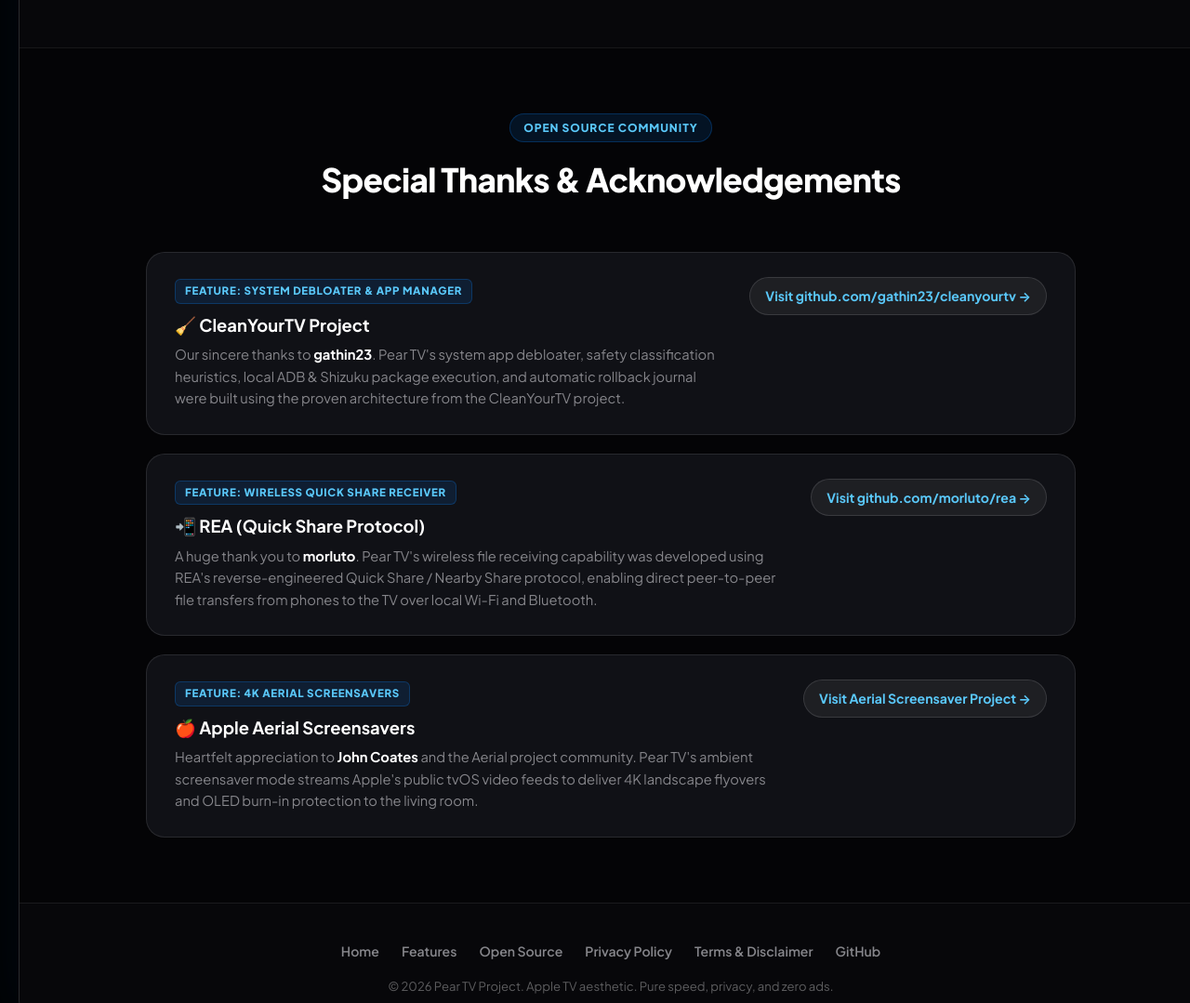
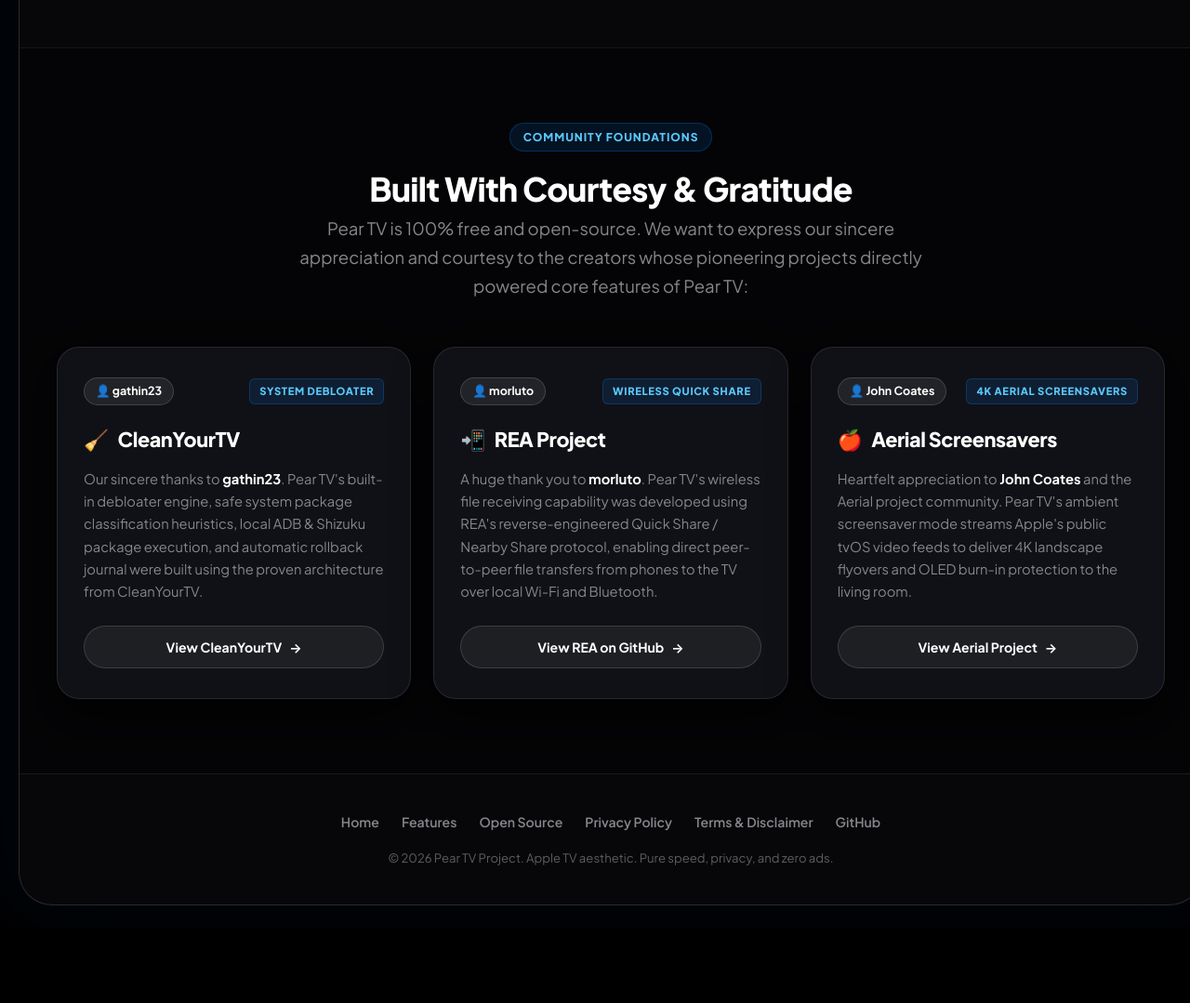
Before and after one commit to FaysArukattil/PearTV, a plain HTML site: page docs/index.html in a window 1280 px wide. Shown: the part 1980-3059 px from the top of the page at 93% size. After the commit the page ends 2978 px from the top, so only its background shows below. Drawn offline with Linux system fonts and the light colour scheme.

Commit message:
feat(docs): redesign open-source acknowledgements into 3-column Apple-style community cards

```diff
--- a/docs/index.html
+++ b/docs/index.html
@@ -575,76 +575,107 @@
        COURTEOUS OPEN SOURCE ACKNOWLEDGEMENTS
        ========================================================= */
     .upstream-section {
-      padding: 70px 40px;
+      padding: 80px 40px;
       border-top: 1px solid rgba(255, 255, 255, 0.08);
       background: rgba(0, 0, 0, 0.4);
       position: relative;
       z-index: 5;
     }
-    .upstream-card-list {
-      max-width: 1000px;
+    .upstream-grid {
+      display: grid;
+      grid-template-columns: repeat(3, 1fr);
+      gap: 24px;
+      max-width: 1200px;
       margin: 0 auto;
+    }
+    .upstream-card {
+      background: var(--surface);
+      border: 1px solid rgba(255, 255, 255, 0.1);
+      border-radius: 24px;
+      padding: 32px 28px;
       display: flex;
       flex-direction: column;
-      gap: 20px;
+      justify-content: space-between;
+      transition: all 0.25s cubic-bezier(0.16, 1, 0.3, 1);
+      box-shadow: 0 20px 40px rgba(0, 0, 0, 0.6);
+      position: relative;
     }
-    .upstream-item {
-      background: var(--surface);
-      border: 1px solid rgba(255, 255, 255, 0.1);
-      border-radius: 20px;
-      padding: 26px 30px;
+    .upstream-card:hover {
+      transform: translateY(-4px);
+      border-color: rgba(10, 132, 255, 0.4);
+      box-shadow: 0 30px 60px -15px rgba(0, 0, 0, 0.8), 0 0 30px rgba(10, 132, 255, 0.15);
+    }
+    .upstream-meta {
       display: flex;
       justify-content: space-between;
-      align-items: flex-start;
-      gap: 24px;
-      transition: all 0.2s;
+      align-items: center;
+      margin-bottom: 20px;
+      flex-wrap: wrap;
+      gap: 8px;
     }
-    .upstream-item:hover {
-      border-color: rgba(255, 255, 255, 0.2);
-      background: var(--surface-elevated);
+    .upstream-author {
+      font-size: 0.78rem;
+      font-weight: 700;
+      color: #FFFFFF;
+      background: rgba(255, 255, 255, 0.08);
+      border: 1px solid rgba(255, 255, 255, 0.15);
+      padding: 4px 12px;
+      border-radius: 999px;
+      display: inline-flex;
+      align-items: center;
+      gap: 6px;
     }
     .upstream-tag {
       display: inline-block;
-      font-size: 0.72rem;
+      font-size: 0.7rem;
       font-weight: 800;
       letter-spacing: 0.06em;
       text-transform: uppercase;
       color: var(--primary-light);
       background: rgba(10, 132, 255, 0.12);
       border: 1px solid rgba(10, 132, 255, 0.25);
-      padding: 3px 10px;
+      padding: 4px 10px;
       border-radius: 6px;
-      margin-bottom: 8px;
     }
-    .upstream-item h4 {
-      font-size: 1.15rem;
-      font-weight: 700;
+    .upstream-card h3 {
+      font-size: 1.35rem;
+      font-weight: 800;
       color: #FFFFFF;
-      margin-bottom: 6px;
+      letter-spacing: -0.02em;
+      margin-bottom: 12px;
+      display: flex;
+      align-items: center;
+      gap: 10px;
     }
     .upstream-courtesy {
       font-size: 0.92rem;
       color: var(--text-muted);
-      line-height: 1.6;
+      line-height: 1.65;
+      margin-bottom: 24px;
     }
     .upstream-courtesy strong {
       color: #FFFFFF;
     }
-    .upstream-item .link {
-      white-space: nowrap;
+    .upstream-btn {
+      display: flex;
+      align-items: center;
+      justify-content: center;
+      gap: 8px;
+      width: 100%;
+      padding: 11px 18px;
+      background: rgba(255, 255, 255, 0.06);
+      border: 1px solid rgba(255, 255, 255, 0.14);
+      border-radius: 999px;
+      color: #FFFFFF;
       font-weight: 700;
       font-size: 0.88rem;
-      display: inline-flex;
-      align-items: center;
-      gap: 6px;
-      padding: 8px 16px;
-      background: rgba(255, 255, 255, 0.06);
-      border: 1px solid rgba(255, 255, 255, 0.12);
-      border-radius: 999px;
+      text-decoration: none;
+      transition: all 0.2s;
     }
-    .upstream-item .link:hover {
-      background: rgba(255, 255, 255, 0.12);
-      color: #FFFFFF;
+    .upstream-btn:hover {
+      background: #FFFFFF;
+      color: #000000;
+      box-shadow: 0 4px 20px rgba(255, 255, 255, 0.3);
     }
 
     /* Footer */
@@ -682,7 +713,7 @@
       .hero-viewport { padding: 40px 16px 40px; }
       .hero-title { font-size: 2.2rem; }
       .hero-subtitle { font-size: 1rem; }
-      .upstream-item { flex-direction: column; align-items: flex-start; }
+      .upstream-grid { grid-template-columns: 1fr; }
       .features-section, .upstream-section { padding: 50px 20px; }
     }
   </style>
@@ -865,44 +896,54 @@
     <!-- Upstream Acknowledgements (Courteous Thank-You Section) -->
     <div class="upstream-section" id="upstream">
       <div class="section-header">
-        <span class="section-pill">Open Source Community</span>
-        <h2 class="section-title">Special Thanks &amp; Acknowledgements</h2>
+        <span class="section-pill">Community Foundations</span>
+        <h2 class="section-title">Built With Courtesy &amp; Gratitude</h2>
+        <p class="hero-subtitle" style="margin-bottom: 0;">Pear TV is 100% free and open-source. We want to express our sincere appreciation and courtesy to the creators whose pioneering projects directly powered core features of Pear TV:</p>
       </div>
 
-      <div class="upstream-card-list">
+      <div class="upstream-grid">
         <!-- CleanYourTV -->
-        <div class="upstream-item">
+        <div class="upstream-card">
           <div>
-            <div class="upstream-tag">Feature: System Debloater &amp; App Manager</div>
-            <h4>🧹 CleanYourTV Project</h4>
-            <p class="upstream-courtesy">Our sincere thanks to <strong>gathin23</strong>. Pear TV's system app debloater, safety classification heuristics, local ADB &amp; Shizuku package execution, and automatic rollback journal were built using the proven architecture from the CleanYourTV project.</p>
+            <div class="upstream-meta">
+              <span class="upstream-author">👤 gathin23</span>
+              <span class="upstream-tag">System Debloater</span>
+            </div>
+            <h3><span>🧹</span> CleanYourTV</h3>
+            <p class="upstream-courtesy">Our sincere thanks to <strong>gathin23</strong>. Pear TV's built-in debloater engine, safe system package classification heuristics, local ADB &amp; Shizuku package execution, and automatic rollback journal were built using the proven architecture from CleanYourTV.</p>
           </div>
-          <a href="https://github.com/gathin23/cleanyourtv" target="_blank" rel="noopener" class="link">
-            Visit github.com/gathin23/cleanyourtv &rarr;
+          <a href="https://github.com/gathin23/cleanyourtv" target="_blank" rel="noopener" class="upstream-btn">
+            <span>View CleanYourTV</span> &rarr;
           </a>
         </div>
 
         <!-- REA -->
-        <div class="upstream-item">
+        <div class="upstream-card">
           <div>
-            <div class="upstream-tag">Feature: Wireless Quick Share Receiver</div>
-            <h4>📲 REA (Quick Share Protocol)</h4>
+            <div class="upstream-meta">
+              <span class="upstream-author">👤 morluto</span>
+              <span class="upstream-tag">Wireless Quick Share</span>
+            </div>
+            <h3><span>📲</span> REA Project</h3>
             <p class="upstream-courtesy">A huge thank you to <strong>morluto</strong>. Pear TV's wireless file receiving capability was developed using REA's reverse-engineered Quick Share / Nearby Share protocol, enabling direct peer-to-peer file transfers from phones to the TV over local Wi-Fi and Bluetooth.</p>
           </div>
-          <a href="https://github.com/morluto/rea" target="_blank" rel="noopener" class="link">
-            Visit github.com/morluto/rea &rarr;
+          <a href="https://github.com/morluto/rea" target="_blank" rel="noopener" class="upstream-btn">
+            <span>View REA on GitHub</span> &rarr;
           </a>
         </div>
 
         <!-- Apple Aerials -->
-        <div class="upstream-item">
+        <div class="upstream-card">
           <div>
-            <div class="upstream-tag">Feature: 4K Aerial Screensavers</div>
-            <h4>🍎 Apple Aerial Screensavers</h4>
+            <div class="upstream-meta">
+              <span class="upstream-author">👤 John Coates</span>
+              <span class="upstream-tag">4K Aerial Screensavers</span>
+            </div>
+            <h3><span>🍎</span> Aerial Screensavers</h3>
             <p class="upstream-courtesy">Heartfelt appreciation to <strong>John Coates</strong> and the Aerial project community. Pear TV's ambient screensaver mode streams Apple's public tvOS video feeds to deliver 4K landscape flyovers and OLED burn-in protection to the living room.</p>
           </div>
-          <a href="https://github.com/JohnCoates/Aerial" target="_blank" rel="noopener" class="link">
-            Visit Aerial Screensaver Project &rarr;
+          <a href="https://github.com/JohnCoates/Aerial" target="_blank" rel="noopener" class="upstream-btn">
+            <span>View Aerial Project</span> &rarr;
           </a>
         </div>
       </div>
```
